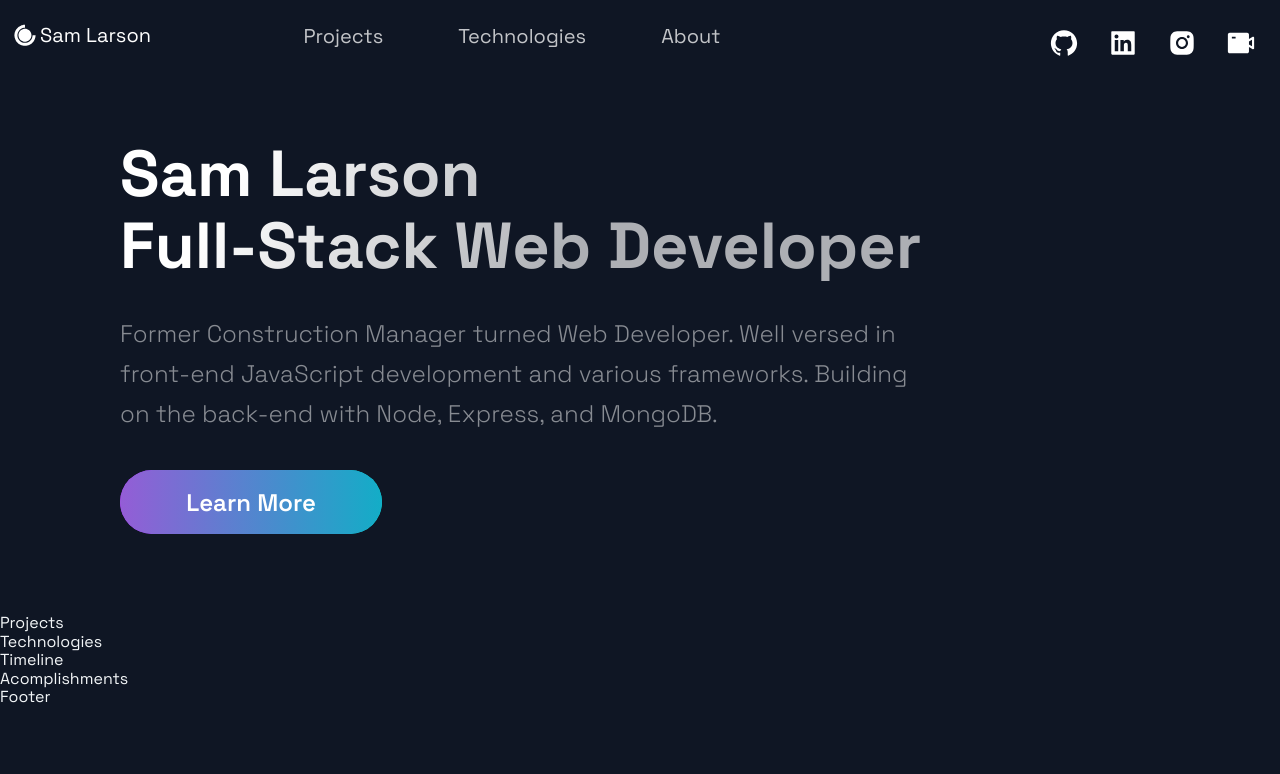
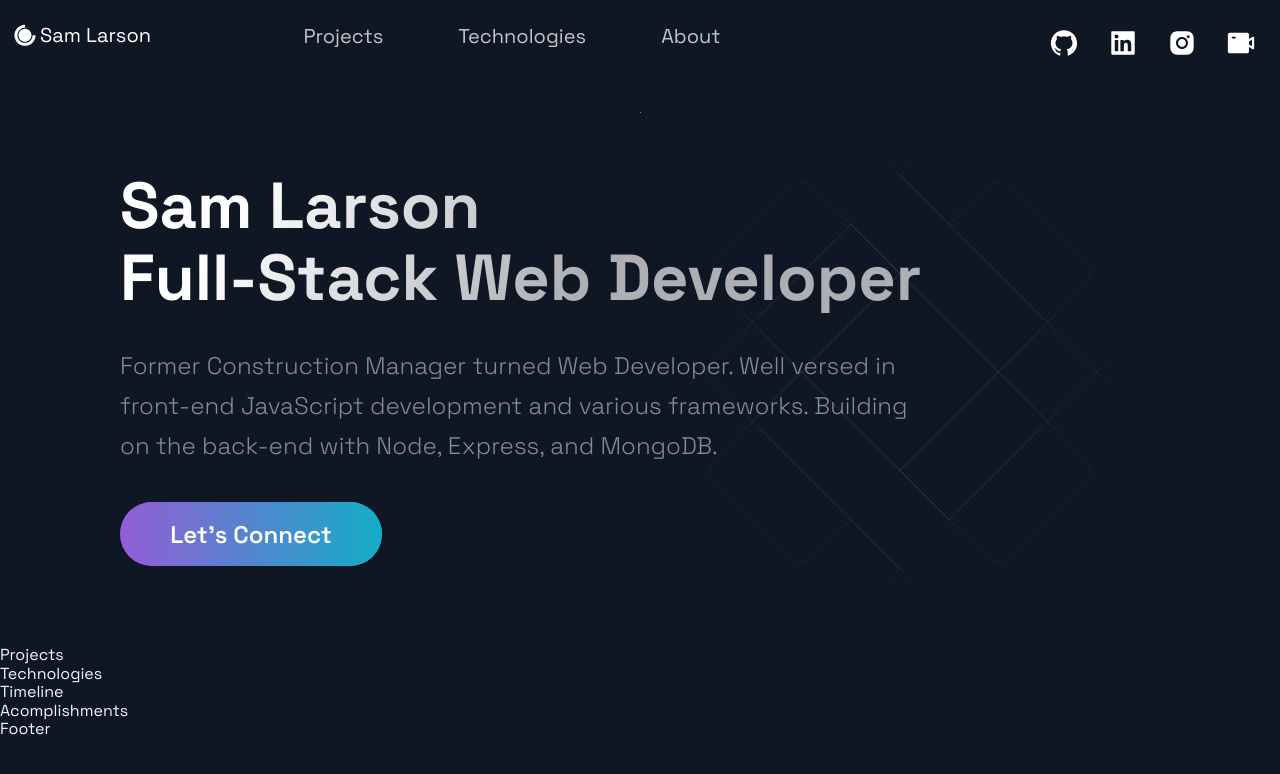
Before and after one commit to samlarson94/React-WebDev-Portfolio, a Next.js app: page / in a window 1280 px wide. Shown: the top 774 px of the page. Built offline with nearby package versions, Linux system fonts and the light colour scheme.

Commit message:
Adding BgAnimation to hero section

```diff
--- a/src/components/Hero/Hero.js
+++ b/src/components/Hero/Hero.js
@@ -16,7 +16,7 @@ const Hero = (props) => (
      <SectionText>
        Former Construction Manager turned Web Developer.  Well versed in front-end JavaScript development and various frameworks.  Building on the back-end with Node, Express, and MongoDB.
      </SectionText>
-     <Button onClick={() => window.location = "mailto:samlarson94@gmail.com"}>Learn More</Button>
+     <Button onClick={() => window.location = "mailto:samlarson94@gmail.com"}>Let's Connect</Button>
    </LeftSection>
  </Section>
 );
--- a/src/pages/index.js
+++ b/src/pages/index.js
@@ -10,10 +10,10 @@ import { Section } from '../styles/GlobalComponents';
 const Home = () => {
   return (
     <Layout>
-      {/* <Section grid> */}
+      <Section grid>
         <Hero />
-        {/* <BgAnimation /> */}
-      {/* </Section> */}
+        <BgAnimation />
+      </Section>
       <Projects />
       <Technologies />
       <Timeline />
```
